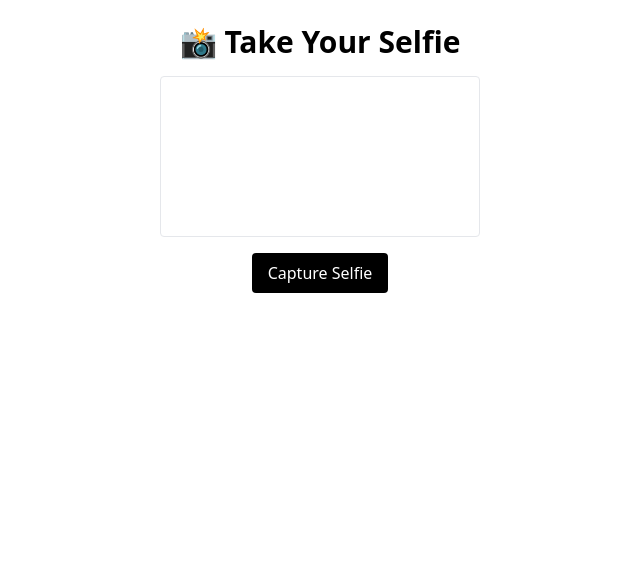
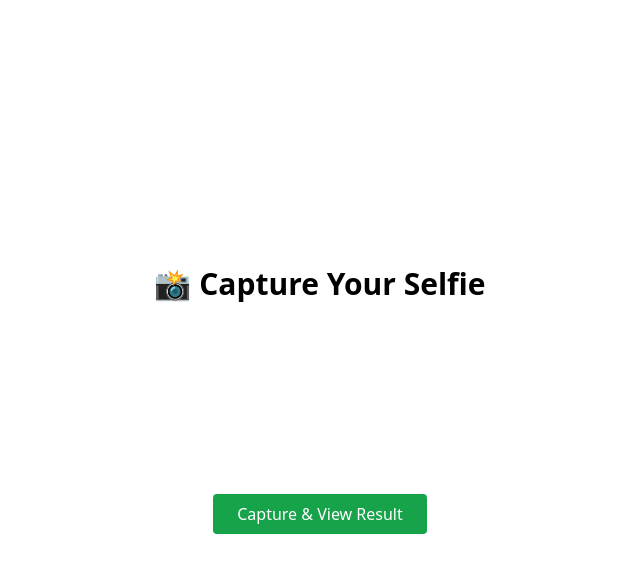
Before and after one commit to saifkazi25/IT129, a Next.js app: page /selfie in a window 1280 px wide. Shown: the top 572 px of the page, without its empty margins (320-960 px from the left). Built offline with nearby package versions, Linux system fonts and the light colour scheme; no server answers.

Commit message:
Update page.tsx

```diff
--- a/app/selfie/page.tsx
+++ b/app/selfie/page.tsx
@@ -1,59 +1,37 @@
-'use client';
+"use client";
 
-import { useRef, useState } from 'react';
-import Webcam from 'react-webcam';
-import { useRouter } from 'next/navigation';
+import React, { useState } from "react";
+import CustomWebcam from "@/components/CustomWebcam";
+import { useRouter } from "next/navigation";
 
 export default function SelfiePage() {
+  const [selfie, setSelfie] = useState<string | null>(null);
   const router = useRouter();
-  const webcamRef = useRef<Webcam>(null);
-  const [image, setImage] = useState<string | null>(null);
 
-  const capture = () => {
-    const screenshot = webcamRef.current?.getScreenshot();
-    if (screenshot) {
-      setImage(screenshot);
-    }
+  const handleCapture = (dataUrl: string) => {
+    setSelfie(dataUrl);
+    localStorage.setItem("selfie", dataUrl);
   };
 
-  const handleConfirm = () => {
-    if (!image) return alert('Please take a selfie.');
-
-    localStorage.setItem('selfieImage', image);
-    router.push('/result');
+  const handleSubmit = () => {
+    router.push("/result");
   };
 
   return (
-    <div className="min-h-screen p-6 bg-white text-black flex flex-col items-center">
-      <h1 className="text-3xl font-bold mb-4">📸 Take Your Selfie</h1>
-      {!image ? (
+    <main className="flex flex-col items-center justify-center min-h-screen bg-white text-black p-4">
+      <h1 className="text-3xl font-bold mb-4">📸 Capture Your Selfie</h1>
+      <CustomWebcam onCapture={handleCapture} />
+      {selfie && (
         <>
-          <Webcam
-            audio={false}
-            ref={webcamRef}
-            screenshotFormat="image/jpeg"
-            width={320}
-            height={320}
-            className="rounded border"
-          />
+          <img src={selfie} alt="Captured Selfie" className="my-4 w-48 h-48 object-cover rounded-full" />
           <button
-            onClick={capture}
-            className="mt-4 bg-black text-white px-4 py-2 rounded"
+            onClick={handleSubmit}
+            className="mt-2 bg-blue-600 text-white px-4 py-2 rounded hover:bg-blue-700"
           >
-            Capture Selfie
-          </button>
-        </>
-      ) : (
-        <>
-          <img src={image} alt="Selfie" className="rounded w-64 h-64 object-cover" />
-          <button
-            onClick={handleConfirm}
-            className="mt-4 bg-blue-600 text-white px-6 py-3 rounded hover:bg-blue-700"
-          >
-            Confirm and Continue
+            Submit & See Your Fantasy
           </button>
         </>
       )}
-    </div>
+    </main>
   );
 }
```
